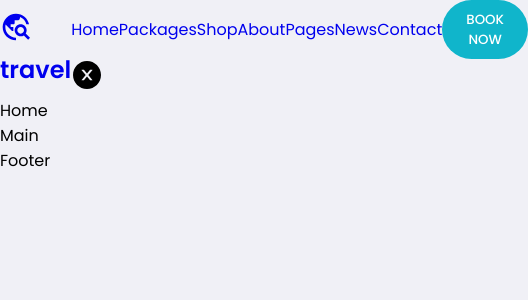
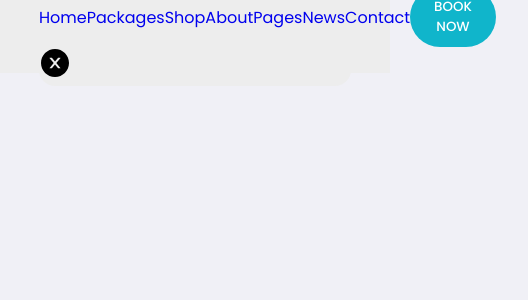
Before and after one commit to Vasanthvz/travel_app, a React (Create React App) app: page / in a window 390 px wide. Shown: the top 300 px of the page, 528 px wide, since content can reach past the window. Built offline with nearby package versions, Linux system fonts and the light colour scheme.

Commit message:
modified:   src/Components/Navbar/Navbar.css 	modified:   src/Components/Navbar/Navbar.css.map 	modified:   src/Components/Navbar/Navbar.jsx 	new file:   src/Components/Navbar/Navbar.min.css 	new file:   src/Components/Navbar/Navbar.min.css.map 	modified:   src/Components/Navbar/Navbar.scss

```diff
--- a/src/Components/Navbar/Navbar.css
+++ b/src/Components/Navbar/Navbar.css
@@ -1 +1,37 @@
-/*# sourceMappingURL=Navbar.css.map */
+:root {
+  --PrimaryColor:hsl(199,100%,33%);
+  --SecondaryColor:hsl(187,85%,43%);
+  --gradientColor: liner-gradient(to right, hsl(187,85%,43%),hsl(199,100%,33%));
+  --whiteColor: hsl(0,0%,100%);
+  --blackColor:hsl(201,33%,16%);
+  --textColor:hsl(240,4%,36%);
+  --whiteColorDeam:hsl(0,0%,93%);
+  --greyText:rgb(190,190,190);
+  --inputColor:rgb(293,293,293);
+  --bodyColor:rgb(240,240,246);
+  ---cardBG:rgb(225,225,235);
+}
+
+.header {
+  position: fixed;
+  display: flex;
+  align-items: center;
+  justify-content: center;
+  background: var(--whiteColorDeam);
+  width: 100%;
+  padding: 1rem;
+  z-index: 1000;
+}
+.header .logo {
+  color: var(--blackColor);
+}
+@media screen and (max-width: 768px) {
+  .header .navBar {
+    position: absolute;
+    background: var(--whiteColorDeam);
+    height: -moz-max-content;
+    height: max-content;
+    width: 80%;
+    border-radius: 1rem;
+  }
+}/*# sourceMappingURL=Navbar.css.map */
--- a/src/Components/Navbar/Navbar.jsx
+++ b/src/Components/Navbar/Navbar.jsx
@@ -2,6 +2,7 @@ import React from 'react'
 import './Navbar.css'
 import {MdOutlineTravelExplore} from 'react-icons/md'
 import {AiFillCloseCircle} from 'react-icons/ai'
+import {TbGridDots} from 'react-icons/tb'
 
 const Navbar = () => {
   return (
@@ -43,6 +44,9 @@ const Navbar = () => {
                    <AiFillCloseCircle className='icon'/>
                 </div>
             </div>
+            <div className="toggleNavbar">
+                <TbGridDots/>
+            </div>
         </header>
     </section>
   )
--- /dev/null
+++ b/src/Components/Navbar/Navbar.min.css
@@ -0,0 +1,2 @@
+:root{--PrimaryColor:hsl(199,100%,33%);--SecondaryColor:hsl(187,85%,43%);--gradientColor: liner-gradient(to right, hsl(187,85%,43%),hsl(199,100%,33%));--whiteColor: hsl(0,0%,100%);--blackColor:hsl(201,33%,16%);--textColor:hsl(240,4%,36%);--whiteColorDeam:hsl(0,0%,93%);--greyText:rgb(190,190,190);--inputColor:rgb(293,293,293);--bodyColor:rgb(240,240,246);---cardBG:rgb(225,225,235)}.header{position:fixed;display:flex;align-items:center;justify-content:center;background:var(--whiteColorDeam);width:100%;padding:1rem;z-index:1000}.header .logo{color:var(--blackColor)}@media screen and (max-width: 768px){.header .navBar{position:absolute;background:var(--whiteColorDeam);height:-webkit-max-content;height:-moz-max-content;height:max-content;width:80%;border-radius:1rem}}
+/*# sourceMappingURL=Navbar.min.css.map */
--- a/src/Components/Navbar/Navbar.scss
+++ b/src/Components/Navbar/Navbar.scss
@@ -0,0 +1,37 @@
+:root{
+    --PrimaryColor:hsl(199,100%,33%);
+    --SecondaryColor:hsl(187,85%,43%);
+    --gradientColor : liner-gradient(to right, hsl(187,85%,43%),hsl(199,100%,33%));
+    --whiteColor: hsl(0,0%,100%);
+    --blackColor:hsl(201,33%,16%);
+    --textColor:hsl(240,4%,36%);
+    --whiteColorDeam:hsl(0,0%,93%);
+    --greyText:rgb(190,190,190);
+    --inputColor:rgb(293,293,293);
+    --bodyColor:rgb(240,240,246);
+    ---cardBG:rgb(225,225,235);
+}
+
+.header{
+    position: fixed;
+    display: flex;
+    align-items: center;
+    justify-content: center;
+    background:var(--whiteColorDeam);
+    width: 100%;
+    padding: 1rem;
+    z-index: 1000;
+
+    .logo{
+        color: var(--blackColor);
+    }
+    @media screen and (max-width: 768px){
+        .navBar{
+            position:absolute;
+            background: var(--whiteColorDeam);
+            height: max-content;
+            width: 80%;
+            border-radius: 1rem;
+        }
+    }
+}
```
Also changed, not shown: 2 other files (tests, documents, lock files or other folders).
